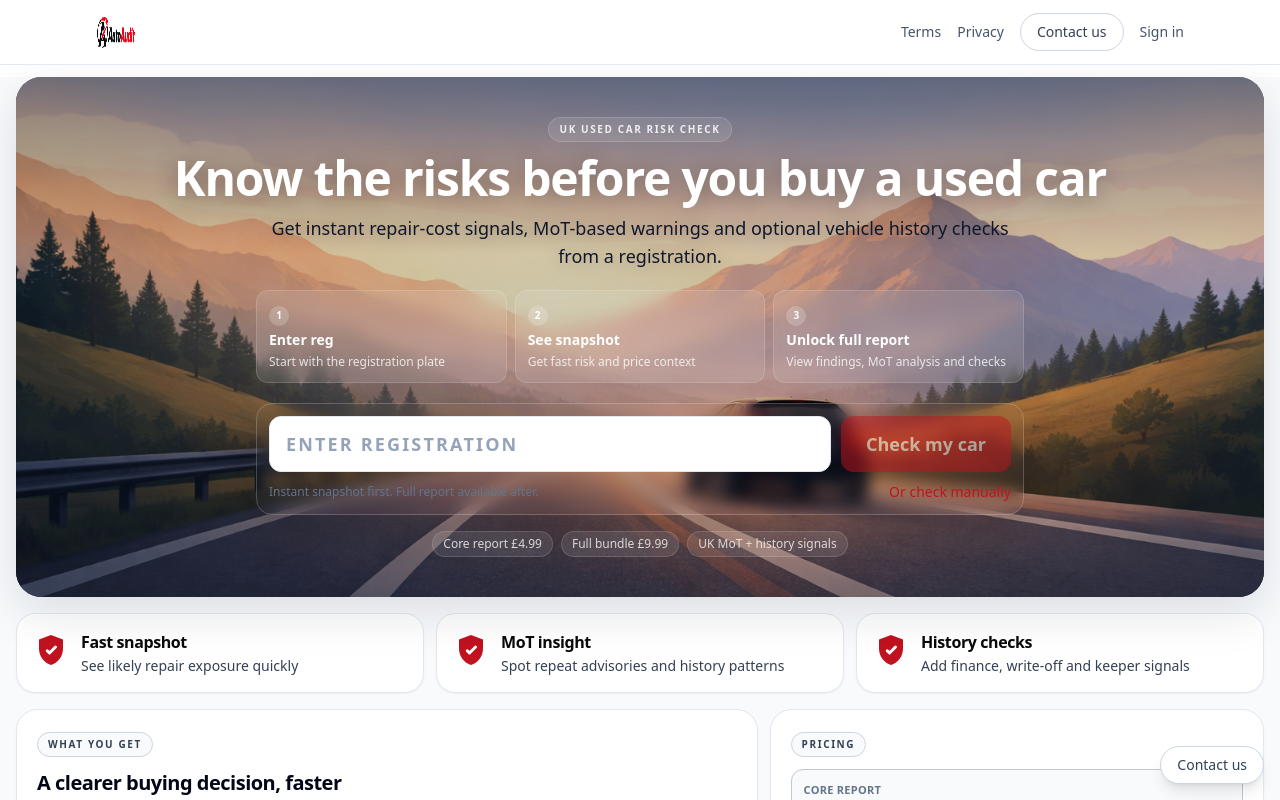
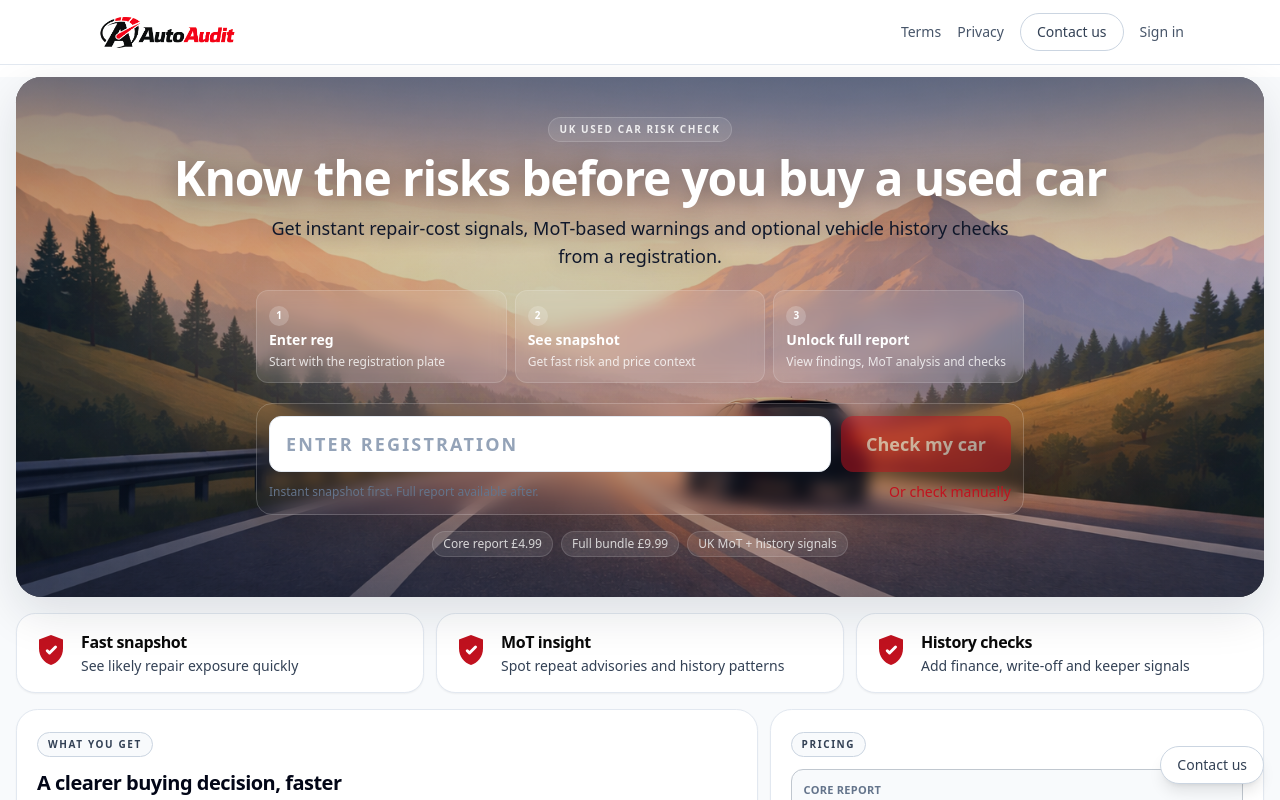
Before and after one commit to mickleethirty-vendium/autoaudit, a Next.js app: page / in a window 1280 px wide. Shown: the top 800 px of the page. Built offline with nearby package versions, Linux system fonts and the light colour scheme; no server answers.

Commit message:
logo dimensions fix

```diff
--- a/app/layout.tsx
+++ b/app/layout.tsx
@@ -46,10 +46,10 @@ export default async function RootLayout({
                 <Image
                   src="/logo-shield-red.png"
                   alt="AutoAudit"
-                  width={36}
-                  height={36}
+                  width={48}
+                  height={60}
                   priority
-                  className="h-9 w-9 sm:h-10 sm:w-10"
+                  className="h-9 w-auto sm:h-10"
                 />
               </Link>
 
```
